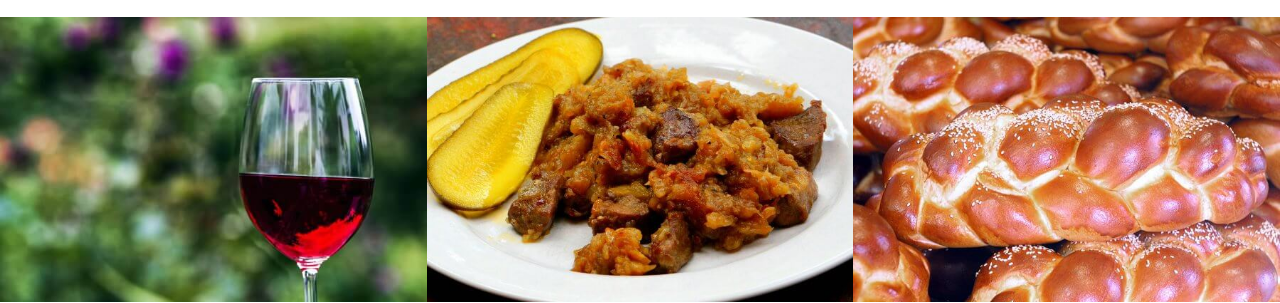
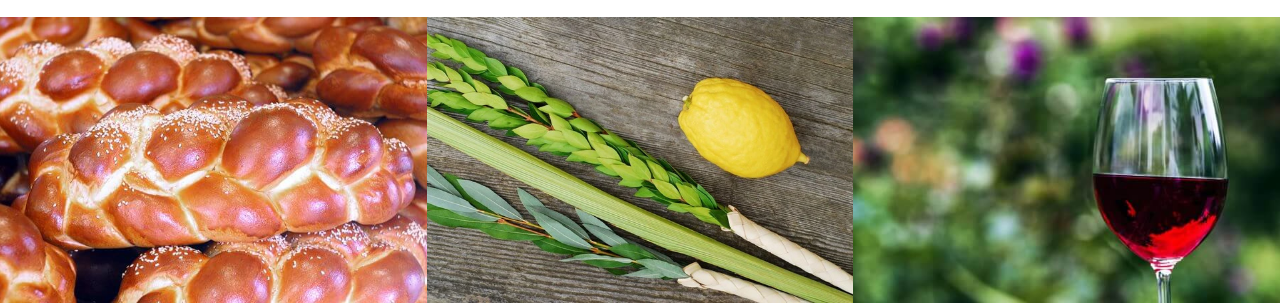
Before and after one commit to abiezev/chabad-bali, a plain HTML site: page index.html in a window 1280 px wide. Shown: the part 2285-2588 px from the top of the page. Drawn offline with Linux system fonts and the light colour scheme.

Commit message:
updates pic and keywords

```diff
--- a/index.html
+++ b/index.html
@@ -5,7 +5,7 @@
     <meta name="viewport" content="width=device-width, initial-scale=1.0">
     <title>Chabad Bali | Shabbat Bali | Kosher Bali</title>
     <link rel="icon" type="image/jpeg" href="logo.jpeg">
-    <meta name="keywords" content="kosher, jewish, shabbat, chabad">
+    <meta name="keywords" content="kosher, jewish, jews, shabbat, chabad, shul, yom kippur, rosh hashanah, passover, pesach, shavuos, shavuot, succot, succos">
     <meta name="description" content="Welcome to Chabad Bali, Chabad Indonesia. Bali Shul for Shabbat and High Holidays. Bali kosher food! Please contact Chabad Bali to learn more. Tourists welcomed!">
 
     <meta property="og:locale" content="en_US">
@@ -220,9 +220,9 @@
         </div>
     </div>
     <div class="photo-grid">
+        <img src="challah-3.jpeg" alt="Challah">
+        <img src="lulav-2.jpeg" alt="Lulav">
         <img src="wine-1.jpeg" alt="Kosher Wine">
-        <img src="chulent-2.jpeg" alt="Chulent">
-        <img src="challah-3.jpeg" alt="Challah">
     </div>
 
     <!--Start of Tawk.to Script-->
```
Also changed, not shown: lulav-2.jpeg (added).
